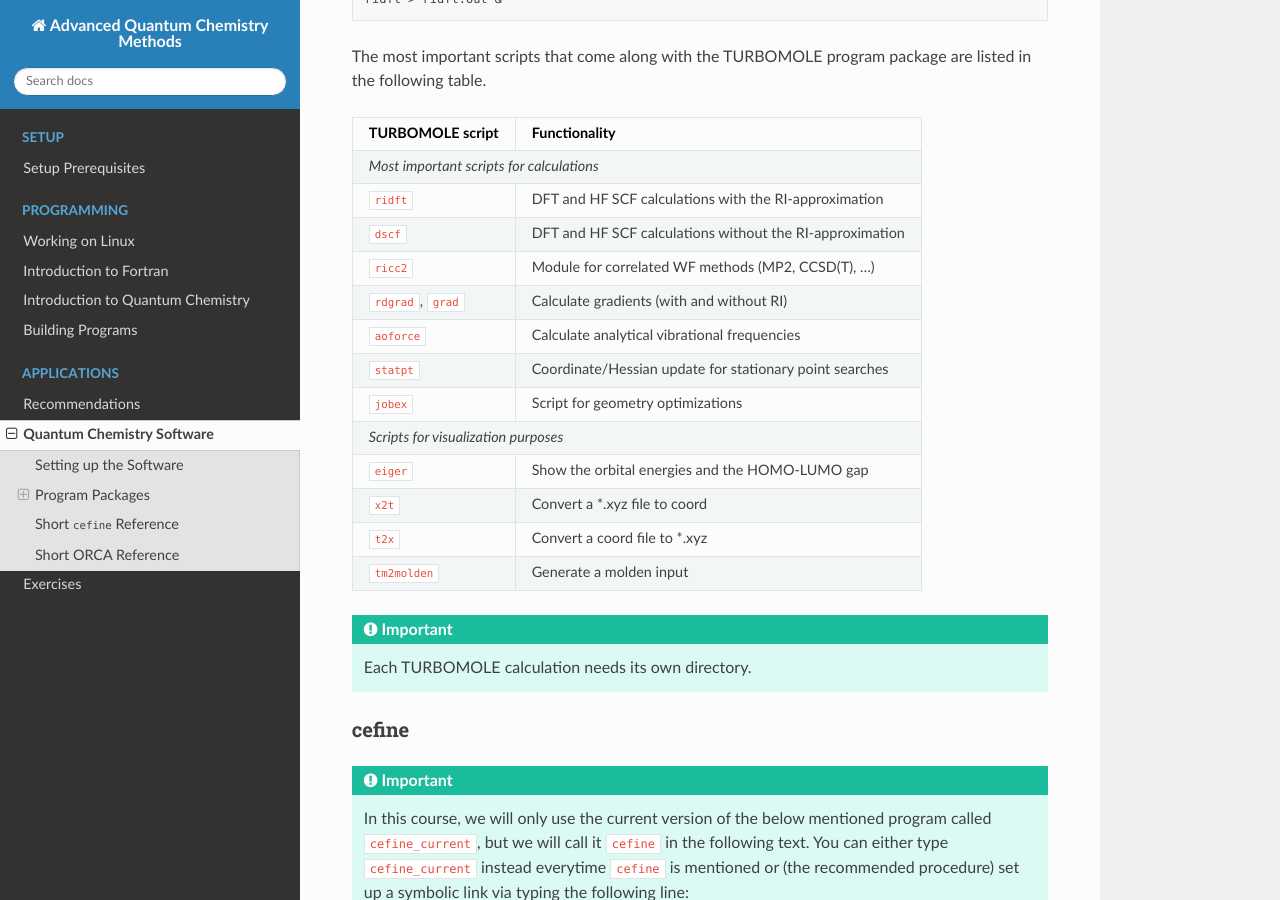
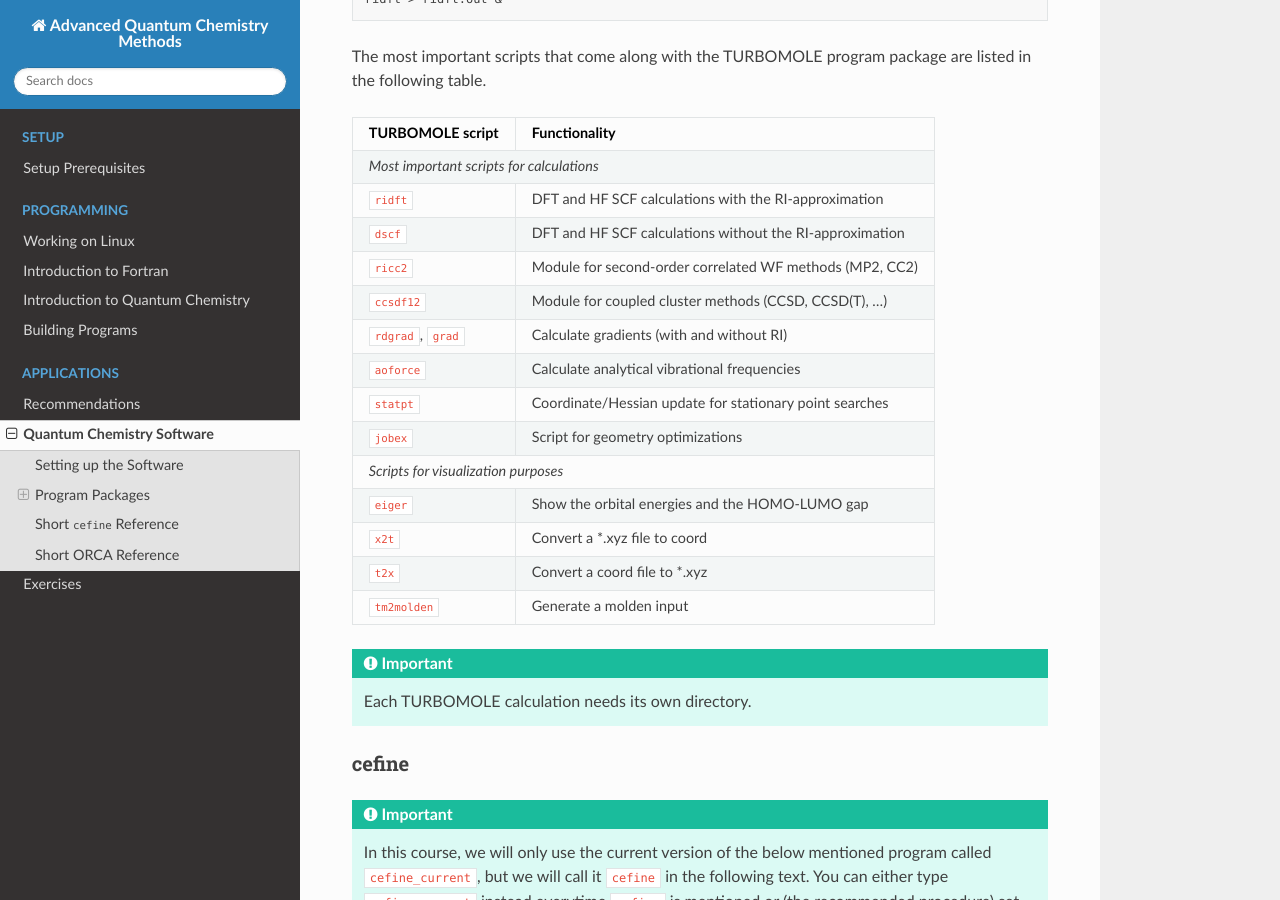
Before and after one commit to grimme-lab/qc2-teaching, a Sphinx documentation site: the page built from doc/apps-setup.rst, in a window 1280 px wide and 900 px high, scrolled down 1867 px. Built offline with Sphinx 7.4.7 and the Read the Docs theme 2.0.0, drawn with Linux system fonts in a browser that asks for light colours.

Commit message:
added ccsdf12 to the Turbomole table

```diff
--- a/doc/apps-setup.rst
+++ b/doc/apps-setup.rst
@@ -96,7 +96,9 @@
 +----------------------+----------------------------------------------------------+
 | ``dscf``             | DFT and HF SCF calculations without the RI-approximation |
 +----------------------+----------------------------------------------------------+
-| ``ricc2``            | Module for correlated WF methods (MP2, CCSD(T), ...)     |
+| ``ricc2``            | Module for second-order correlated WF methods (MP2, CC2) |
++----------------------+----------------------------------------------------------+
+| ``ccsdf12``          | Module for coupled cluster methods (CCSD, CCSD(T), ...)  |
 +----------------------+----------------------------------------------------------+
 | ``rdgrad``, ``grad`` | Calculate gradients (with and without RI)                |
 +----------------------+----------------------------------------------------------+
```
